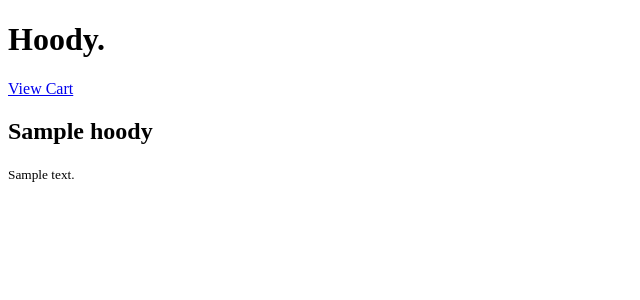
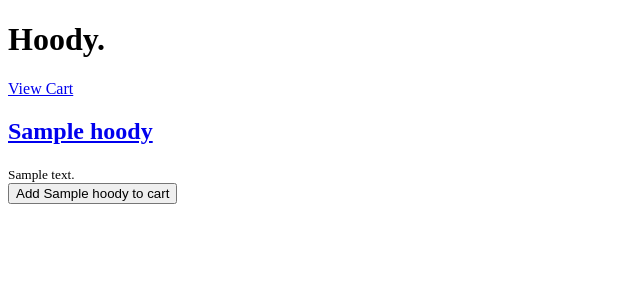
Before and after one commit to clenberger/MS-Contractor-Project, a Flask app: page /hoodies in a window 1280 px wide. Shown: the top 300 px of the page, without its empty margins (0-640 px from the left). Run offline with Flask 2, Linux system fonts and the light colour scheme; a database or web service that is not in the repository returns one stand-in record (values such as "Sample title"); parts of the project's set-up code (start-up, migrations or seed data) failed here and were passed over.

Commit message:
fixed adding to cart and populating the view with the correct data

```diff
--- a/app.py
+++ b/app.py
@@ -1,5 +1,7 @@
 from flask import Flask, render_template, request, redirect, url_for
 from pymongo import MongoClient
+from bson.objectid import ObjectId
+
 
 client = MongoClient()
 db = client.Contractor
@@ -7,18 +9,19 @@ hoodies = db.hoodies
 cart = db.cart
 
 hoodies.insert_many([
-    {'title': 'y', 'description': 'y'},
-    {'title': 'n', 'description': 'y'},
-    {'title': 'd', 'description': 'y'},
-    {'title': 'g', 'description': 'y'},
-    {'title': 'e', 'description': 'y'},
-    {'title': 't', 'description': 'y'},
-    {'title': 'f', 'description': 'y'},
-    {'title': 'm', 'description': 'y'},
-    {'title': 'n', 'description': 'y'},
-    {'title': 'b', 'description': 'y'}
+    {'title': 'Cliff', 'description': 'One of the best!'},
+    {'title': 'Delta', 'description': 'One of the best!'},
+    {'title': 'Fjord', 'description': 'One of the best!'},
+    {'title': 'Gulf', 'description': 'One of the best!'},
+    {'title': 'Hill', 'description': 'One of the best!'},
+    {'title': 'Lagoon', 'description': 'One of the best!'},
+    {'title': 'Island', 'description': 'One of the best!'},
+    {'title': 'Mountain', 'description': 'One of the best!'},
+    {'title': 'Valley', 'description': 'One of the best!'},
+    {'title': 'Butte', 'description': 'One of the best!'}
 ])
 
+cart.drop()
 app = Flask(__name__)
 
 @app.route('/')
@@ -26,27 +29,26 @@ def index():
     """Return homepage."""
     return render_template('home.html')
 
-# hoodies = [
-#     { 'title': 'Original Logo', 'description': 'Original \"Hoody.\" logo' },
-#     { 'title': 'New Wave', 'description': 'The new classic!' }
-# ]
 
 # This route loads hoodies index and populates page with items in db.hoodies
 @app.route('/hoodies')
 def hoodies_index():
     """Show all hoodies."""
-    return render_template('hoodies_index.html', hoodies=hoodies.find())
+    hoody_items = hoodies.find()
+    return render_template('hoodies_index.html', hoody_items=hoody_items)
 
 # This route will allow users to view a single hoodie
 @app.route('/hoodies/<hoodie_id>')
 def single_hoodie_view(hoodie_id):
-    pass
+    hoodie = hoodies.find_one({'_id': ObjectId(hoodie_id)})
+    return render_template('hoodie_show.html', hoodie=hoodie)
 
 # This route returns the hoodies cart page
 @app.route('/hoodies/cart')
 def hoddies_cart():
     """Create a new cart"""
-    return render_template('hoodies_cart.html')
+    cart_hoodie = cart.find()
+    return render_template('hoodies_cart.html', cart_hoodie=cart_hoodie)
 
 
 #This route takes you from home and returns the hoodies index page
@@ -57,8 +59,17 @@ def hoodies_show():
     return redirect(url_for('hoodies_index'))
 
 # Ths route will allow hoodies to be added to the cart database
-@app.route('hoodies/cart/add', methods=['POST', 'GET'])
+@app.route('/hoodies/cart/add', methods=['POST', 'GET'])
 def user_cart_add():
-    pass
+    hoody_id = request.form.get('hoodies_id')
+    hoody = hoodies.find_one({'_id': ObjectId(hoody_id)})
+    new_cart_item = {
+        'title': hoody['title'],
+        'description': hoody['description'],
+        'hoodies_id': ObjectId(hoody_id),
+    }
+    cart.insert_one(new_cart_item)
+    return redirect(url_for('hoodies_index'))
+
 if __name__ == '__main__':
     app.run(debug=True)
--- a/templates/hoodies_index.html
+++ b/templates/hoodies_index.html
@@ -4,8 +4,12 @@
 {% block content %}
     <h1>Hoody.</h1>
     <a href='/hoodies/cart'>View Cart</a>
-    {% for hoodie in hoodies %}
-        <h2>{{ hoodie.title }}</h2>
-        <small>{{ hoodie.description }}</small>
-    {% endfor %}
+
+    {% if hoody_items %}
+        {% for hoodie in hoody_items %}
+            <h2><a href='/hoodies/{{ hoodie._id }}'>{{ hoodie.title }}</a></h2>
+            <small>{{ hoodie.description }}</small>
+            {% include '/partials/add_to_cart_button.html' %}
+        {% endfor %}
+    {% endif %}
 {% endblock %}
--- /dev/null
+++ b/templates/partials/add_to_cart_button.html
@@ -0,0 +1,4 @@
+<form action="/hoodies/cart/add" method="POST">
+    <input type='hidden' value='{{hoodie._id}}' name='hoodies_id'/>
+    <button type="submit" name="button">Add {{hoodie.title}} to cart</button>
+</form>
```
Also changed, not shown: templates/hoodie_show.html (added, +8 -0 lines), templates/hoodies_cart.html (+6 -13 lines), 2 other files.
